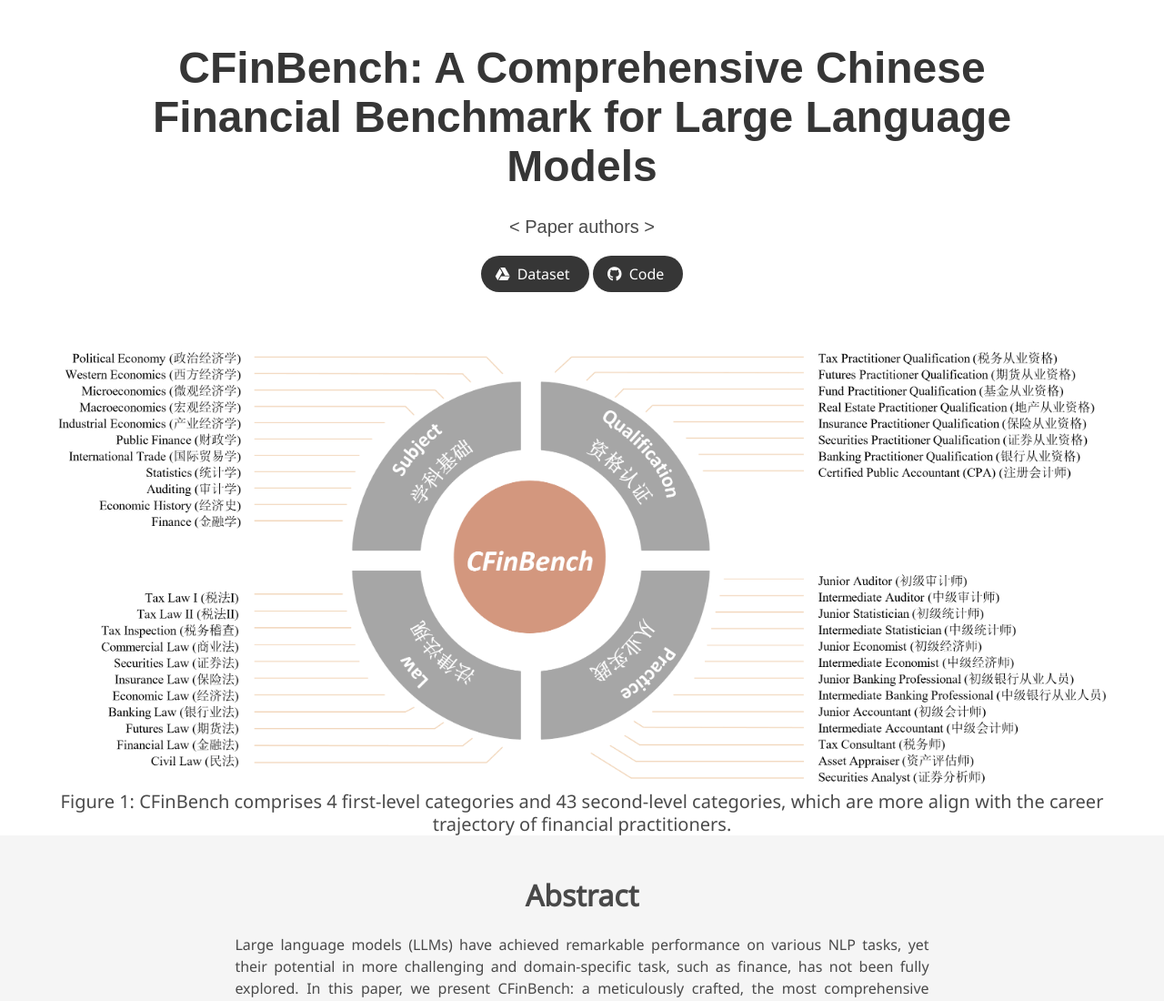
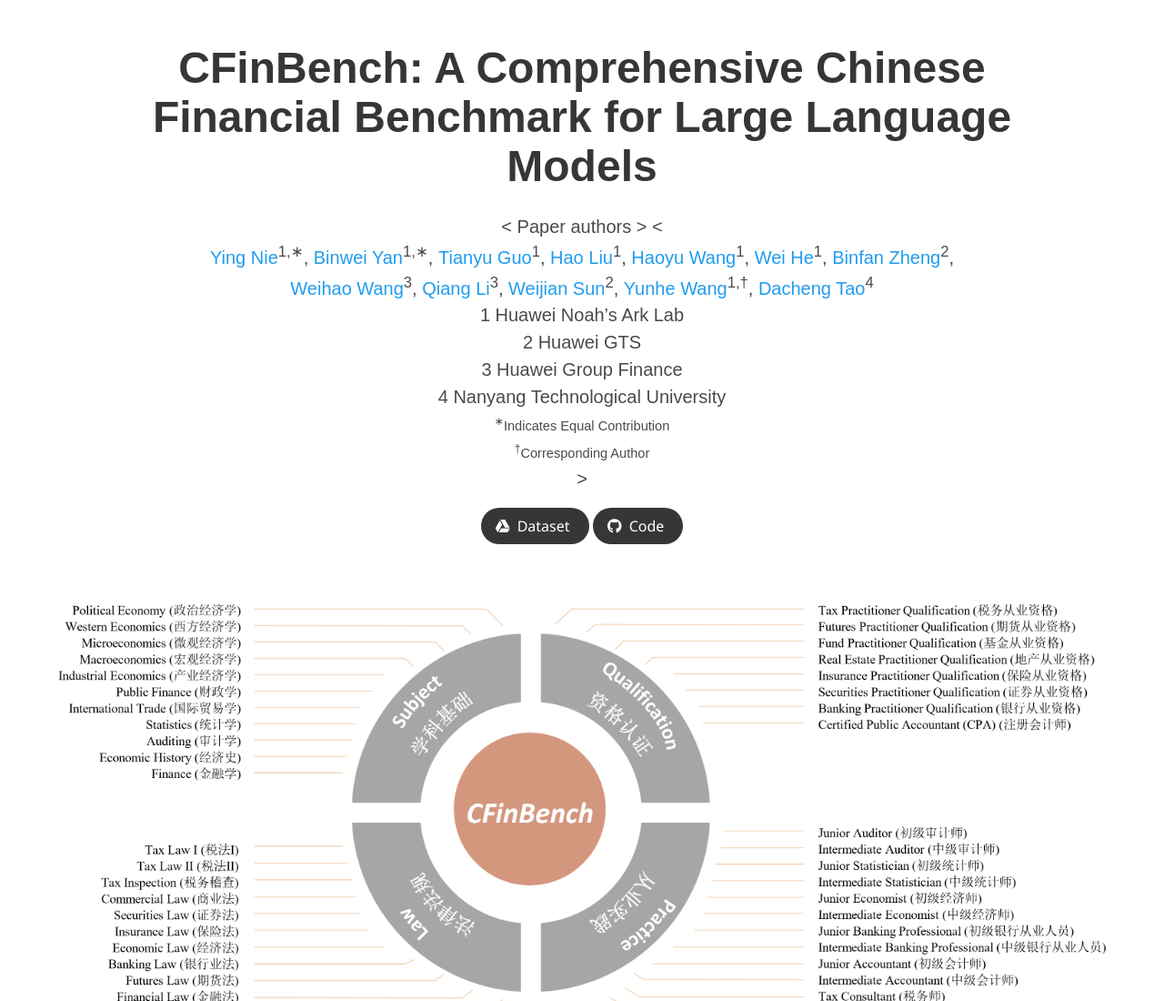
Before and after one commit to mor-agent/mor-agent.github.io, a plain HTML site: page index.html in a window 1280 px wide. Shown: the top 1100 px of the page at 91% size. Drawn offline with nearby package versions, Linux system fonts and the light colour scheme; some icons are missing; a web font is replaced by a local one.

Commit message:
Update index.html

```diff
--- a/index.html
+++ b/index.html
@@ -56,7 +56,7 @@
               Language Models</h1>
             <div class="is-size-5 publication-authors">
               < Paper authors >
-              <!-- <div class="publication-authors">
+              < <div class="publication-authors">
                 <span class="author-block">
                   <a href="FIRST AUTHOR PERSONAL LINK" target="_blank">Ying Nie</a><sup>1,∗</sup>,
                 </span>
@@ -108,7 +108,7 @@
                     <sup>†</sup>Corresponding Author
                   </small>
                 </span>
-              </div>-->
+              </div>>
             </div>
 
 
```
